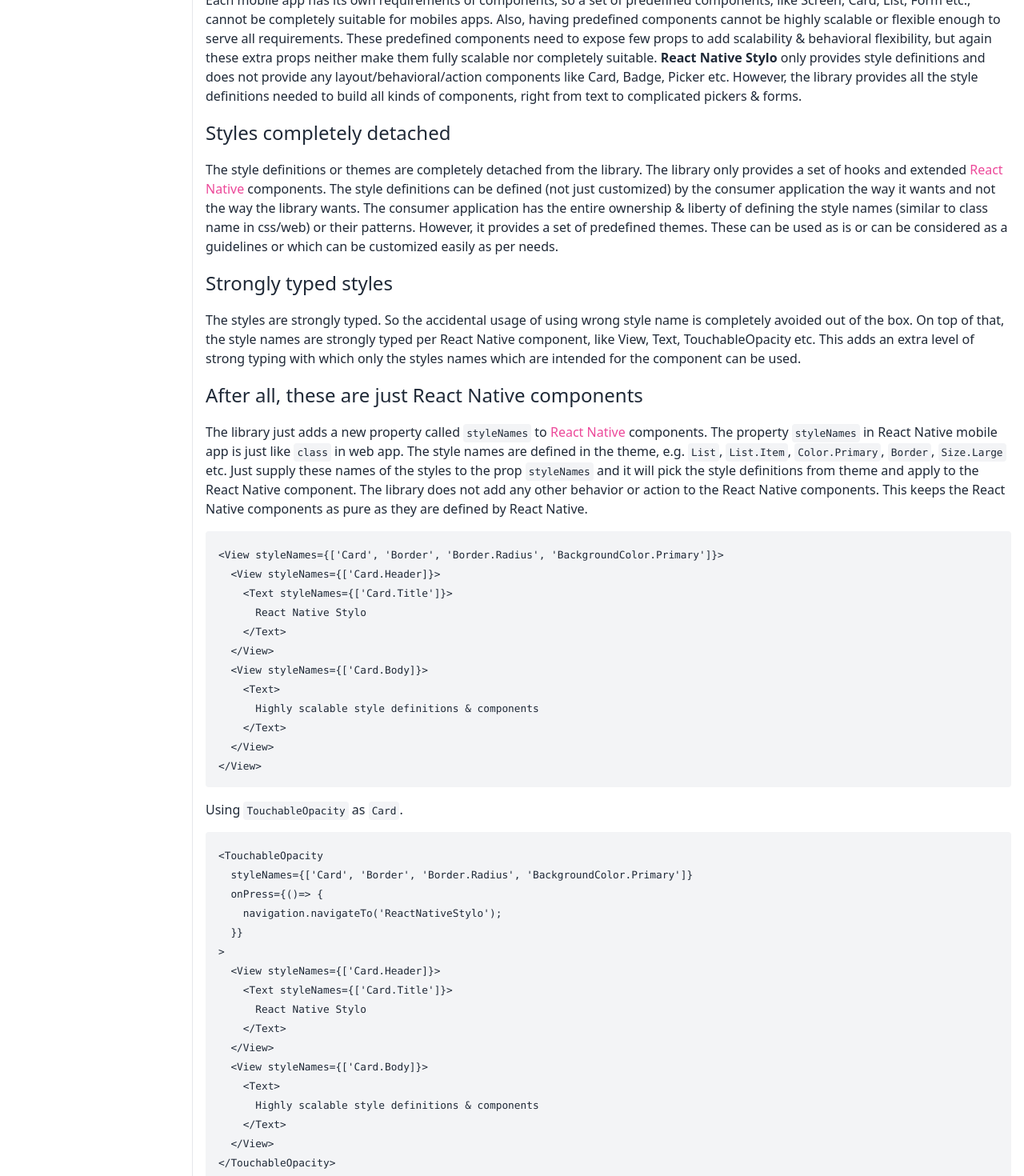
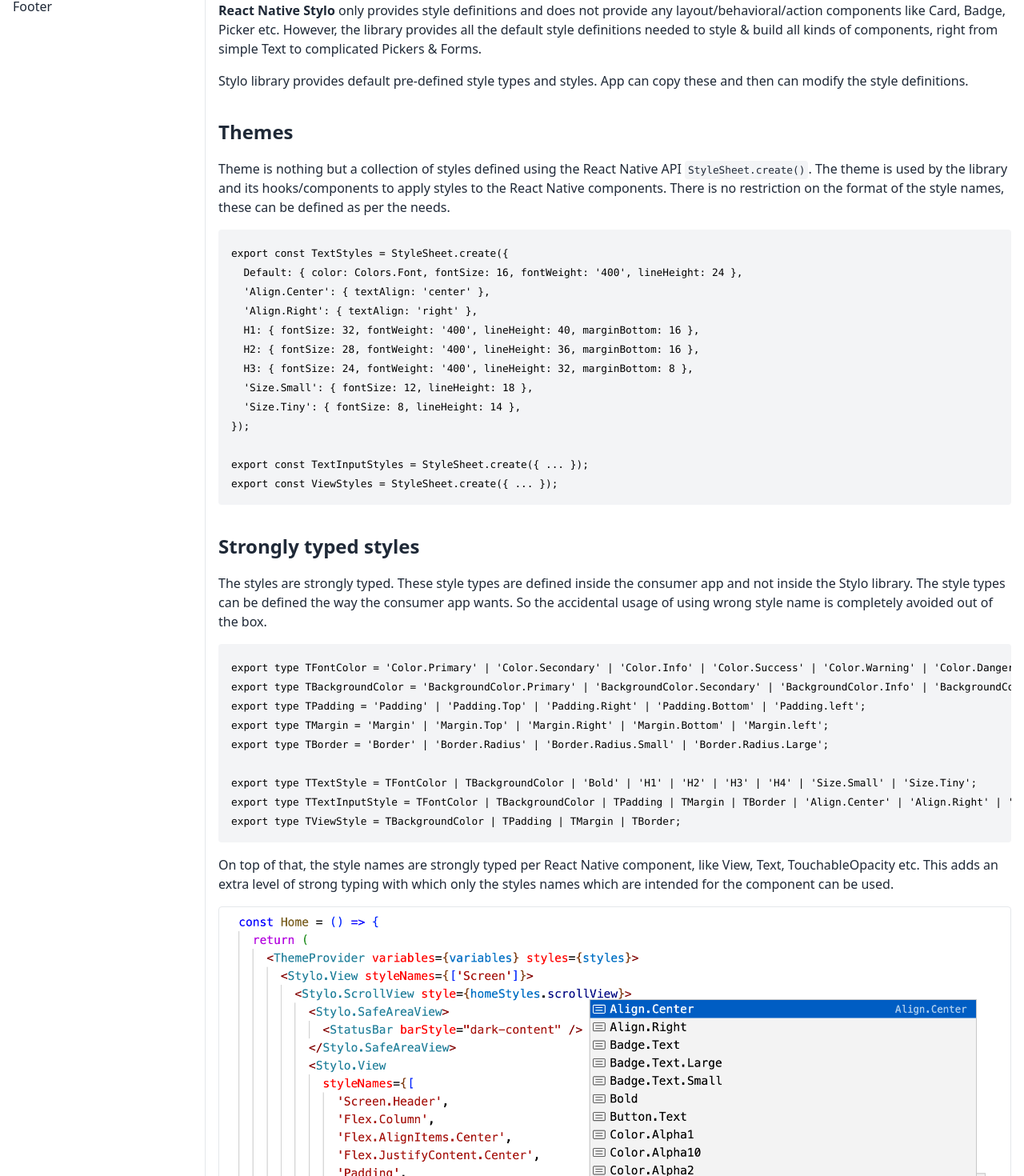
Before and after one commit to vivekmunde/react-native-stylo-documentation, a Next.js app: page /core-concept in a window 1280 px wide. Shown: the part 300-1770 px from the top of the page at 80% size. Built offline with nearby package versions, Linux system fonts and the light colour scheme.

Commit message:
code concepts docs

```diff
--- /dev/null
+++ b/components/article-heading.tsx
@@ -0,0 +1,11 @@
+import React from 'react';
+
+const ArticleHeading: React.FC<{
+  children: React.ReactNode;
+}> = ({ children }) => (
+  <h1 className="font-extralight">
+    {children}
+  </h1>
+);
+
+export default ArticleHeading;
--- a/components/code-snippet.tsx
+++ b/components/code-snippet.tsx
@@ -3,9 +3,9 @@
 const CodeSnippet: React.FC<{
   children: React.ReactNode;
 }> = ({ children }) => (
-  <p className="p-4 bg-gray-100 rounded">
+  <p className="p-4 bg-gray-100 rounded" style={{ overflow: 'auto' }}>
     <small>
-      <code style={{ whiteSpace: 'pre' }}>
+      <code className="text-black" style={{ whiteSpace: 'pre' }}>
         {children}
       </code>
     </small>
--- a/components/inline-code.tsx
+++ b/components/inline-code.tsx
@@ -4,7 +4,7 @@
   children: React.ReactNode;
 }> = ({ children }) => (
   <small>
-    <code className="bg-gray-100 p-1 rounded">
+    <code className="text-blank bg-gray-100 p-1 rounded">
       {children}
     </code>
   </small>
--- a/components/layout.tsx
+++ b/components/layout.tsx
@@ -24,8 +24,8 @@
 
   return (
     <div className="lg:container lg:mx-auto flex flex-col">
-      <div className="flex flex-row">
-        <nav className="p-4" style={{ minWidth: '240px' }}>
+      <div className="grid grid-cols-7 xl:grid-cols-5 grid-flow-col">
+        <nav className="p-4 col-span-2 xl:col-span-1">
           <ul className="mb-4">
             <li className="mt-4 mb-8">
               <Link href="/">
@@ -39,6 +39,9 @@
             </NavLink>
             <NavLink href="/installation-configuration">
               Installation &amp; configuration
+            </NavLink>
+            <NavLink href="/theme">
+              Theme
             </NavLink>
             <NavLink href="/theme-provider">
               Theme provider
@@ -58,7 +61,7 @@
           </ul>
           <footer>Footer</footer>
         </nav>
-        <main className="border-l p-4" style={{ minHeight: '90vh' }}>{children}</main>
+        <main className="border-l p-4 col-span-5 xl:col-span-4" style={{ minHeight: '90vh' }}>{children}</main>
       </div>
     </div>
   );
--- /dev/null
+++ b/components/section-heading.tsx
@@ -0,0 +1,58 @@
+import React, { HTMLAttributes } from 'react';
+
+const SectionHeading: React.FC<{
+  children: React.ReactNode;
+  id: string;
+  level?: 1 | 2 | 3 | 4 | 5;
+}> = ({ children, id, level }) => {
+  const renderAnchor = () => (
+    <a href={`#${id}`} className="font-semibold">
+      {children}
+    </a>
+  );
+
+  const headerProps: HTMLAttributes<HTMLHeadingElement> = {
+    className: "heading",
+    id,
+  };
+
+  if (level === 1) {
+    return (
+      <h1 {...headerProps}>
+        {renderAnchor()}
+      </h1>
+    );
+  }
+
+  if (level === 2) {
+    return (
+      <h2 {...headerProps}>
+        {renderAnchor()}
+      </h2>
+    );
+  }
+
+  if (level === 3) {
+    return (
+      <h3 {...headerProps}>
+        {renderAnchor()}
+      </h3>
+    );
+  }
+
+  if (level === 4) {
+    return (
+      <h4 {...headerProps}>
+        {renderAnchor()}
+      </h4>
+    );
+  }
+
+  return (
+    <h5 {...headerProps}>
+      {renderAnchor()}
+    </h5>
+  );
+};
+
+export default SectionHeading;
--- a/pages/core-concept.tsx
+++ b/pages/core-concept.tsx
@@ -1,10 +1,12 @@
 import Head from 'next/head';
 import React from 'react';
+
+import ArticleHeading from '../components/article-heading';
 import CodeSnippet from '../components/code-snippet';
-
 import ExternalLink from '../components/external-link';
 import InlineCode from '../components/inline-code';
 import Layout from '../components/layout';
+import SectionHeading from '../components/section-heading';
 
 const CoreConcept: React.FC = () => (
   <Layout>
@@ -14,106 +16,236 @@
       <link rel="icon" href="/favicon.ico" />
     </Head>
     <article>
-      <h1 className="font-extralight">Core concept</h1>
-      <section>
-        <h4 className="heading" id="styles-and-themes">
-          <a href="#styles-and-themes">
-            Styles &amp; Theme
-          </a>
-        </h4>
+      <ArticleHeading>Core concept</ArticleHeading>
+
+      <section className="no-vertical-margin-collapse">
+        <SectionHeading id="styles-only" level={4}>
+          Styles only
+        </SectionHeading>
+        <p>
+          Each mobile app has its own requirements of components, so a set of predefined components, like Screen, Card, List, Form etc., cannot be completely suitable for mobiles apps.
+          Also, having predefined components cannot be highly scalable or flexible enough to serve all requirements.
+          These predefined components need to expose few props to add scalability &amp; behavioral flexibility, but again these extra props neither make them fully scalable nor completely suitable.
+        </p>
+        <p>
+          <strong>React Native Stylo</strong> only provides style definitions and does not provide any layout/behavioral/action components like Card, Badge, Picker etc.
+          However, the library provides all the default style definitions needed to style &amp; build all kinds of components, right from simple Text to complicated Pickers &amp; Forms.
+        </p>
+        <p>
+          Stylo library provides default pre-defined style types and styles. App can copy these and then can modify the style definitions.
+        </p>
+      </section>
+
+      <section className="no-vertical-margin-collapse">
+        <SectionHeading id="styles-and-themes" level={4}>
+          Themes
+        </SectionHeading>
         <p>
           Theme is nothing but a collection of styles defined using the React Native API <InlineCode>StyleSheet.create()</InlineCode>.
           The theme is used by the library and its hooks/components to apply styles to the React Native components.
+          There is no restriction on the format of the style names, these can be defined as per the needs.
+        </p>
+        <CodeSnippet>
+          {`export const TextStyles = StyleSheet.create({
+  Default: { color: Colors.Font, fontSize: 16, fontWeight: '400', lineHeight: 24 },
+  'Align.Center': { textAlign: 'center' },
+  'Align.Right': { textAlign: 'right' },
+  H1: { fontSize: 32, fontWeight: '400', lineHeight: 40, marginBottom: 16 },
+  H2: { fontSize: 28, fontWeight: '400', lineHeight: 36, marginBottom: 16 },
+  H3: { fontSize: 24, fontWeight: '400', lineHeight: 32, marginBottom: 8 },
+  'Size.Small': { fontSize: 12, lineHeight: 18 },
+  'Size.Tiny': { fontSize: 8, lineHeight: 14 },
+});
+
+export const TextInputStyles = StyleSheet.create({ ... });
+export const ViewStyles = StyleSheet.create({ ... });`}
+        </CodeSnippet>
+      </section>
+
+      <section className="no-vertical-margin-collapse">
+        <SectionHeading id="strongly-typed-styles" level={4}>
+          Strongly typed styles
+        </SectionHeading>
+        <p>
+          The styles are strongly typed.
+          These style types are defined inside the consumer app and not inside the Stylo library.
+          The style types can be defined the way the consumer app wants.
+          So the accidental usage of using wrong style name is completely avoided out of the box.
+        </p>
+        <CodeSnippet>
+          {`export type TFontColor = 'Color.Primary' | 'Color.Secondary' | 'Color.Info' | 'Color.Success' | 'Color.Warning' | 'Color.Danger';
+export type TBackgroundColor = 'BackgroundColor.Primary' | 'BackgroundColor.Secondary' | 'BackgroundColor.Info' | 'BackgroundColor.Success' | 'BackgroundColor.Warning' | 'BackgroundColor.Danger';
+export type TPadding = 'Padding' | 'Padding.Top' | 'Padding.Right' | 'Padding.Bottom' | 'Padding.left';
+export type TMargin = 'Margin' | 'Margin.Top' | 'Margin.Right' | 'Margin.Bottom' | 'Margin.left';
+export type TBorder = 'Border' | 'Border.Radius' | 'Border.Radius.Small' | 'Border.Radius.Large';
+
+export type TTextStyle = TFontColor | TBackgroundColor | 'Bold' | 'H1' | 'H2' | 'H3' | 'H4' | 'Size.Small' | 'Size.Tiny';
+export type TTextInputStyle = TFontColor | TBackgroundColor | TPadding | TMargin | TBorder | 'Align.Center' | 'Align.Right' | 'Size.Small' | 'Size.Tiny';
+export type TViewStyle = TBackgroundColor | TPadding | TMargin | TBorder;`}
+        </CodeSnippet>
+        <p>
+          On top of that, the style names are strongly typed per React Native component, like View, Text, TouchableOpacity etc.
+          This adds an extra level of strong typing with which only the styles names which are intended for the component can be used.
+        </p>
+        <p className="border rounded p-1">
+          <img alt='Strongly typed styles 1' src="../images/core-concept-strongly-typed-styles-1.png" />
+        </p>
+        <p className="border rounded p-1">
+          <img alt='Strongly typed styles 2' src="../images/core-concept-strongly-typed-styles-2.png" />
+        </p>
+        <p>
+          The Stylo library provides default style types, which can be copied into the app and can be easily customized, if needed.
         </p>
       </section>
-      <section>
-        <h4 className="heading" id="styles-only">
-          <a href="#styles-only">
-            Styles only
-          </a>
-        </h4>
+
+      <section className="no-vertical-margin-collapse">
+        <SectionHeading id="styles-detached-owned-by-app" level={4}>
+          Styles completely detached &amp; entirely owned by the app, not by the library
+        </SectionHeading>
         <p>
-          Each mobile app has its own requirements of components, so a set of predefined components, like Screen, Card, List, Form etc., cannot be completely suitable for mobiles apps.
-          Also, having predefined components cannot be highly scalable or flexible enough to serve all requirements.
-          These predefined components need to expose few props to add scalability &amp; behavioral flexibility, but again these extra props neither make them fully scalable nor completely suitable.&nbsp;
-          <strong>React Native Stylo</strong> only provides style definitions and does not provide any layout/behavioral/action components like Card, Badge, Picker etc.
-          However, the library provides all the style definitions needed to build all kinds of components, right from text to complicated pickers &amp; forms.
+          The style definitions or themes are completely detached from the Stylo library.
+          The style types &amp; styles/themes reside inside the app not inside the library.
+          The library only provides a set of hooks and extended <ExternalLink href="https://reactnative.dev">React Native</ExternalLink> components.
+          <strong> The consumer application has the entire ownership &amp; liberty of defining the style types, styles &amp; their names (any naming pattern/convention). </strong>
+        </p>
+        <CodeSnippet>
+          {`MobileApp
+  |- components
+  |- screens
+  |- themes
+      |- types
+        |- text-style-types
+        |- text-input-style-types
+        |- touchable-style-types
+        |- view-style-types
+        |- ...
+      |- light
+        |- text-styles
+        |- text-input-styles
+        |- touchable-styles
+        |- view-styles
+        |- ...
+      |- dark
+        |- text-styles
+        |- text-input-styles
+        |- touchable-styles
+        |- view-styles
+        |- ...`}
+        </CodeSnippet>
+        <p>
+          The library provides a set of predefined style types &amp; themes.
+          These can be used as is or can be considered as a guidelines or can be simply copied to the app &amp; can be customized easily as per the needs.
         </p>
       </section>
-      <section>
-        <h4 className="heading" id="styles-completely-detached">
-          <a href="#styles-completely-detached">
-            Styles completely detached
-          </a>
-        </h4>
+
+      <section className="no-vertical-margin-collapse">
+        <SectionHeading id="scalable-styles" level={4}>
+          Infinitely scalable
+        </SectionHeading>
         <p>
-          The style definitions or themes are completely detached from the library.
-          The library only provides a set of hooks and extended <ExternalLink href="https://reactnative.dev">React Native</ExternalLink> components.
-          The style definitions can be defined (not just customized) by the consumer application the way it wants and not the way the library wants.
-          The consumer application has the entire ownership &amp; liberty of defining the style names (similar to class name in css/web) or their patterns.
-          However, it provides a set of predefined themes. These can be used as is or can be considered as a guidelines or which can be customized easily as per needs.
+          As both the style types &amp; the styles are defined by the consumer app &amp; not by the library, the app can add/remove/modify as many styles as it wants and they way it wants.
+          App can create {`it's`} own types &amp; styles as per the needs like <InlineCode>Card</InlineCode>, <InlineCode>Card.Header</InlineCode>, <InlineCode>Card.Body</InlineCode>, <InlineCode>Card.Footer</InlineCode>, <InlineCode>Picker</InlineCode>, <InlineCode>Picker.Header</InlineCode> &amp; so on.
+          Create these style types and styles and just add them to the Theme. {`That's`} it.
+        </p>
+        <CodeSnippet>
+          {`//types.ts;
+export type TCard = 'Card' | 'Card.Header' | 'Card.Body' | 'Card.Footer';
+export type TViewStyle = TBackgroundColor | TPadding | TMargin | TBorder | TCard;
+export type TTouchableStyle = TBackgroundColor | TPadding | TMargin | TBorder | TCard;
+
+//card-styles.ts
+export const CardStyles = StyleSheet.create({
+  Card: {...},
+  'Card.Header': {...},
+  'Card.Body': {...},
+  'Card.Footer': {...},
+});
+
+//theme.ts
+export const Theme = {
+  ViewStyles: {
+    ...[ExistingViewStyles],
+    ...CardStyles,
+  },
+  TouchableStyles: {
+    ...[ExistingTouchableStyles],
+    ...CardStyles,
+  },
+};
+`}
+        </CodeSnippet>
+        <p>
+          Stylo library provides predefined style types and styles. App can copy these and then extend them infinitely. It can add new types/styles, change names of existing types/styles or modify the style definitions.
         </p>
       </section>
-      <section>
-        <h4 className="heading" id="strongly-typed-styles">
-          <a href="#strongly-typed-styles">
-            Strongly typed styles
-          </a>
-        </h4>
-        <p>
-          The styles are strongly typed. So the accidental usage of using wrong style name is completely avoided out of the box.
-          On top of that, the style names are strongly typed per React Native component, like View, Text, TouchableOpacity etc. This adds an extra level of strong typing with which only the styles names which are intended for the component can be used.
-        </p>
-      </section>
-      <section>
-        <h4 className="heading" id="react-components">
-          <a href="#react-components">
+
+      <section className="no-vertical-margin-collapse">
+        <SectionHeading id="react-components" level={4}>
           After all, these are just React Native components
-          </a>
-        </h4>
+        </SectionHeading>
         <p>
           The library just adds a new property called <InlineCode>styleNames</InlineCode> to <ExternalLink href="https://reactnative.dev">React Native</ExternalLink> components.
           The property <InlineCode>styleNames</InlineCode> in React Native mobile app is just like <InlineCode>class</InlineCode> in web app.
           The style names are defined in the theme, e.g. <InlineCode>List</InlineCode>, <InlineCode>List.Item</InlineCode>, <InlineCode>Color.Primary</InlineCode>, <InlineCode>Border</InlineCode>, <InlineCode>Size.Large</InlineCode> etc.
           Just supply these names of the styles to the prop <InlineCode>styleNames</InlineCode> and it will pick the style definitions from theme and apply to the React Native component.
           The library does not add any other behavior or action to the React Native components.
-          This keeps the React Native components as pure as they are defined by React Native.
+          This keeps the components almost as pure as they are defined by React Native.
         </p>
         <CodeSnippet>
-          {`<View styleNames={['Card', 'Border', 'Border.Radius', 'BackgroundColor.Primary']}>
-  <View styleNames={['Card.Header]}>
-    <Text styleNames={['Card.Title']}>
-      React Native Stylo
+          {`import { View, Text, TouchableOpacity } from 'react-native-stylo/stylish';
+
+// style types defined inside the consumer app & not inside the React Native Stylo library
+import { TViewStyle, TTextStyle, TTouchableStyle } from '../themes/types';
+
+const List = React.FC = () => (
+  <View<TViewStyle> styleNames={['List', 'Border', 'Border.Radius', 'BackgroundColor.Grey1']}>
+    <TouchableOpacity<TTouchableStyle>
+      styleNames={['List.Item', 'Border.Bottom']}
+      onPress={() => { navigation.navigateTo('ThemeProvider'); }}
+    >
+      <View<TViewStyle> styleNames={['List.Item.Left']}>
+        <Text<TTextStyle> styleNames={['Bold']}>
+          1
         </Text>
       </View>
-  <View styleNames={['Card.Body]}>
+      <View<TViewStyle> styleNames={['List.Item.Body']}>
         <Text>
-      Highly scalable style definitions & components
+          Theme provider
         </Text>
       </View>
-</View>`}
-        </CodeSnippet>
-        <p>
-          Using <InlineCode>TouchableOpacity</InlineCode> as <InlineCode>Card</InlineCode>.
-        </p>
-        <CodeSnippet>
-          {`<TouchableOpacity
-  styleNames={['Card', 'Border', 'Border.Radius', 'BackgroundColor.Primary']}
-  onPress={()=> {
-    navigation.navigateTo('ReactNativeStylo');
-  }}
+    </TouchableOpacity>
+    <TouchableOpacity<TTouchableStyle>
+      styleNames={['List.Item', 'Border.Bottom']}
+      onPress={() => { navigation.navigateTo('UseStylesHook'); }}
     >
-  <View styleNames={['Card.Header]}>
-    <Text styleNames={['Card.Title']}>
-      React Native Stylo
+      <View<TViewStyle> styleNames={['List.Item.Left']}>
+        <Text<TTextStyle> styleNames={['Bold']}>
+          2
         </Text>
       </View>
-  <View styleNames={['Card.Body]}>
+      <View<TViewStyle> styleNames={['List.Item.Body']}>
         <Text>
-      Highly scalable style definitions & components
+          useStyles hook
         </Text>
       </View>
-</TouchableOpacity>`}
+    </TouchableOpacity>
+    <TouchableOpacity<TTouchableStyle>
+      styleNames={['List.Item']}
+      onPress={() => { navigation.navigateTo('StylesComponent'); }}
+    >
+      <View<TViewStyle> styleNames={['List.Item.Left']}>
+        <Text<TTextStyle> styleNames={['Bold']}>
+          3
+        </Text>
+      </View>
+      <View<TViewStyle> styleNames={['List.Item.Body']}>
+        <Text>
+          Styles component
+        </Text>
+      </View>
+    </TouchableOpacity>
+  </View>
+);`}
         </CodeSnippet>
       </section>
     </article>
--- a/pages/installation-configuration.tsx
+++ b/pages/installation-configuration.tsx
@@ -1,17 +1,37 @@
 import Head from 'next/head';
 import React from 'react';
 
+import ArticleHeading from '../components/article-heading';
+import InlineCode from '../components/inline-code';
 import Layout from '../components/layout';
+import SectionHeading from '../components/section-heading';
 
 const CoreConcept: React.FC = () => (
   <Layout>
     <Head>
-      <title>React Native Stylo</title>
+      <title>Installation &amp; configuration | React Native Stylo</title>
       <meta name="description" content="Completely detached and highly scalable React Native styles" />
       <link rel="icon" href="/favicon.ico" />
     </Head>
     <article>
-      <h2>Installation &amp; configuration</h2>
+      <ArticleHeading>Installation &amp; configuration</ArticleHeading>
+      <section>
+        <SectionHeading id="installation" level={4}>
+          Installation
+        </SectionHeading>
+        <p>
+          <InlineCode>npm install --save react-native-stylo</InlineCode>
+        </p>
+        <p>
+          <InlineCode>yarn add react-native-stylo</InlineCode>
+        </p>
+      </section>
+      <section>
+        <SectionHeading id="configuration" level={4}>
+          Configuration
+        </SectionHeading>
+        <p></p>
+      </section>
     </article>
   </Layout>
 );
--- /dev/null
+++ b/pages/theme.tsx
@@ -0,0 +1,19 @@
+import Head from 'next/head';
+import React from 'react';
+
+import Layout from '../components/layout';
+
+const Theme: React.FC = () => (
+  <Layout>
+    <Head>
+      <title>React Native Stylo</title>
+      <meta name="description" content="Completely detached and highly scalable React Native styles" />
+      <link rel="icon" href="/favicon.ico" />
+    </Head>
+    <article>
+      <h2>Theme</h2>
+    </article>
+  </Layout>
+);
+
+export default Theme;
--- a/styles/globals.css
+++ b/styles/globals.css
@@ -43,6 +43,11 @@
   margin-bottom: 1rem;
 }
 
+.no-vertical-margin-collapse {
+  padding-top: 1px;
+  padding-bottom: 1px;
+}
+
 small {
   font-size: 80%;
   line-height: 1.5;
```
Also changed, not shown: public/images/core-concept-strongly-typed-styles-1.png (added), public/images/core-concept-strongly-typed-styles-2.png (added). Lines whose indentation alone changed are shown as unchanged.
